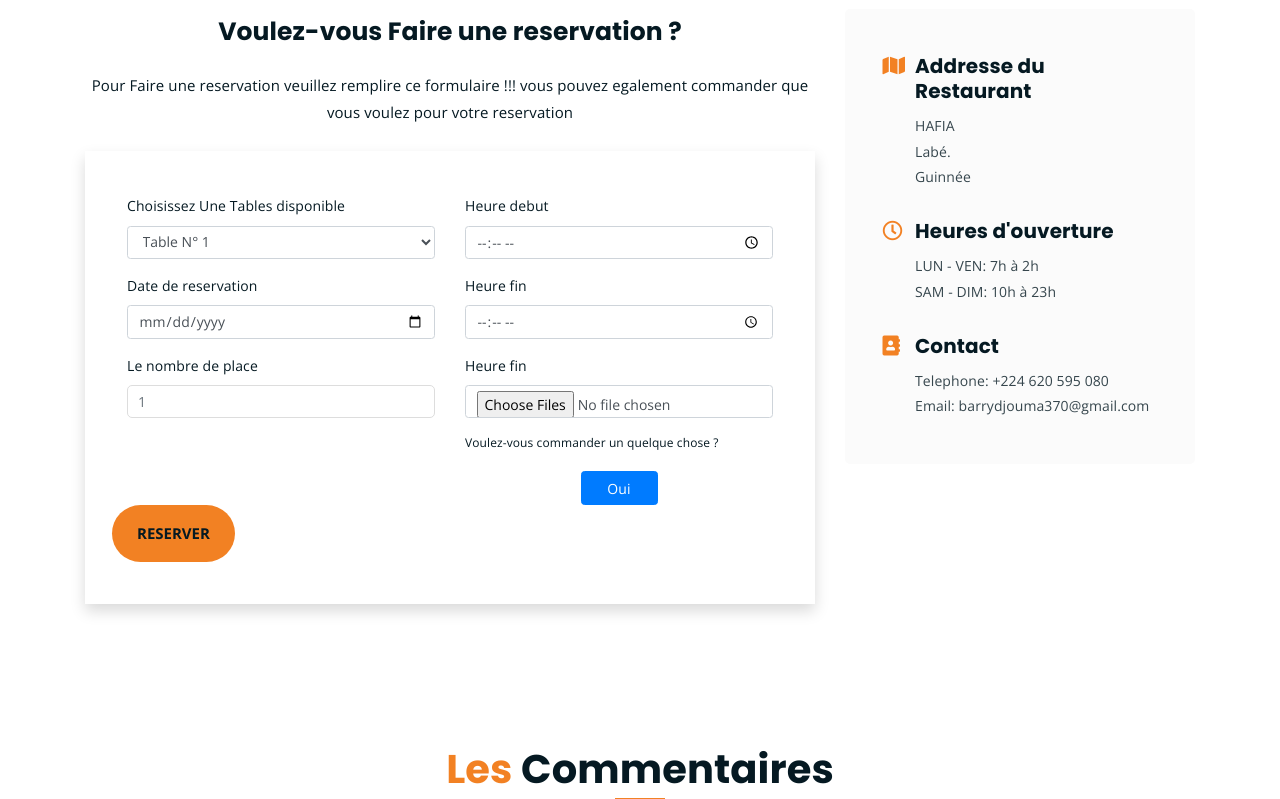
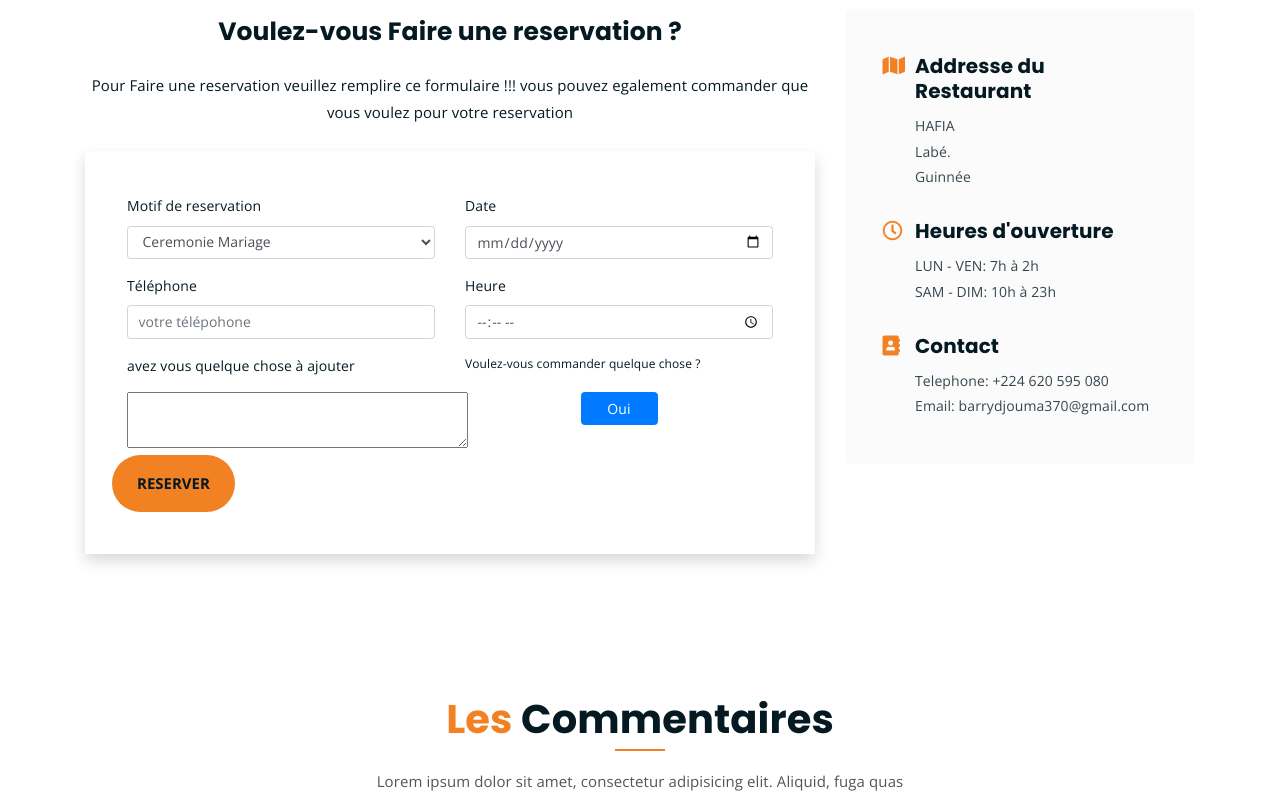
Before and after one commit to Djouma224/dev_resto, a Django app: page /reservation in a window 1280 px wide. Shown: the part 550-1349 px from the top of the page. Run offline with Django 4.2, Linux system fonts and the light colour scheme; data comes from the database, SQL or seed files in the repository; some libraries are stand-ins or nearby versions.

Commit message:
gestion de la reservation dans ce commit nous avons gérer le systeme de reservation nous avons crées la views avec toute les logique de reservation qui serons misent à jours si nécessaire.

```diff
--- a/RESTAURANT/gestion_produits/gestion_produit/models.py
+++ b/RESTAURANT/gestion_produits/gestion_produit/models.py
@@ -72,11 +72,27 @@
 
 # Model pour la gestion des reservations
 class Reservation(models.Model):
-    Num_table = models.CharField(max_length=5)
+   # Num_table = models.CharField(max_length=5)
+    type_reservation = [
+       ("Ceremonie Mariage","Ceremonie Mariage"),
+       ("Aniversaire","Aniversaire"),
+       ("Dîner","Dîner")
+        ]
+    status = [
+        ("confirmée","confirmée"),
+        ("en attente","en attente"),
+        ("annulée","annulée")
+    ]
+    client = models.ForeignKey(utilisateurs,on_delete=models.CASCADE)
+    phone_number = models.CharField(max_length = 9)
     date = models.DateField()
     heure = models.TimeField()
-    nombre_personnes = models.IntegerField()
-    plats_commandes = models.ManyToManyField(Produits)
+    reservation = models.CharField(max_length = 32, choices =type_reservation, default = "Dîner")
+    statu = models.CharField(max_length = 32,choices = status, default = "en attente")
+    #nombre_personnes = models.IntegerField()
+    note = models.TextField(blank = True)
+    #plats_commandes = models.ManyToManyField(Produits)
+
 
     def __str__(self):
-        return f"Réservation du {self.date} à {self.heure}"
+        return f"Réservation du {self.date} à {self.heure} pour {self.reservation}"
--- a/RESTAURANT/gestion_produits/gestion_produit/templates/gestion_produit/reservation.html
+++ b/RESTAURANT/gestion_produits/gestion_produit/templates/gestion_produit/reservation.html
@@ -1,3 +1,5 @@
+
+
 {% load static %}
 {% block header %}
 
@@ -27,52 +29,57 @@
 					</div>
 				 	<div id="form_status"></div>
 					<div class="contact-form large shadow p-5">
-						<form type="POST" id="fruitkha-contact" onSubmit="return valid_datas( this );">
+						<form method ="POST" id="reservation-form">
+							 {% csrf_token %}
 							<div class="row">
 								<div class="col-md-6">
 									<div class="form-group">
-										<label for="">Choisissez Une Tables disponible</label>
-										<select class="form form-control" name="table" id="">
-											<optgroup label="Tables disponibles">
-												<option value="1">Table N° 1</option>
-												<option value="2">Table N° 2</option>
-												<option value="6">Table N° 6</option>
-												<option value="8">Table N° 8</option>
+										<label for="reservation">Motif de reservation</label>
+										<select class="form form-control" name="reservation" id="">
+											<optgroup label="reservez pour">
+												{% for reserve in type_reservation  %}
+												<option value="{{ reserve.0  }}">{{ reserve.1 }}</option>
+												{% endfor %}
+
+
 											</optgroup>
 										</select>
 									</div>
 									<div class="form-group">
-										<label for="">Date de reservation</label>
-										<input type="date" class="form form-control" placeholder="Date de reservation">
+										<label for="">Téléphone</label>
+										<input type="text" name ="tel" class="form form-control" placeholder="votre télépohone">
 									</div>
 									<p class="form-group">
-										<div><label for="">Le nombre de place</label></div>
-										<input class="form form-control w-100" type="number"name="name" id="name" min="1" placeholder="1">
+										<div><label for="message">avez vous quelque chose à ajouter</label></div>
+										<textarea name="message" id="message" cols="40" rows="2" class="mt-2"></textarea>
 									</p>
+									{% if error_messages %}
+									<div class="alert alert-danger" id="error-container">
+										{% for message in error_messages  %}
+											<p>{{ message }}</p>
+										{% endfor %}
+									</div>
+									{% endif %}
 
 								</div>
 								<div class="col-md-6">
 									<div class="form-group">
-										<label for="">Heure debut</label>
-										<input type="time" class="form form-control" placeholder="Heure Debut">
+										<label for="date">Date</label>
+										<input type="date" name="date" class="form form-control" placeholder="date reservation">
 									</div>
 									<div class="form-group">
-										<label for="">Heure fin</label>
-										<input type="time" class="form form-control" placeholder="Heure fin">
+										<label for="time">Heure</label>
+										<input type="time" name = "time" class="form form-control" placeholder="Heure reservation">
 									</div>
-									<div class="form-group">
+									{% comment %}
+										<div class="form-group">
 										<label for="">Heure fin</label>
 										<input type="file" class="form form-control" multiple>
 									</div>
-									<p style="font-size: 12px;">Voulez-vous commander un quelque chose ?</p>
+									{% endcomment %}
+									<p style="font-size: 12px;">Voulez-vous commander quelque chose ?</p>
 									<p class="d-flex justify-content-center"><a href="" class="btn btn-primary text-white w-25"> Oui </a></p>
-									<!--
-										<div><label for="">Votre Email</label></div>
-										<input class="form form-control" type="email" placeholder="Votre Email" name="email" id="email">
-									<p class="form-group">
-										<p><label for="">Telephone</label></p>
-										<input class="form form-control" type="tel" placeholder="Telephone" name="phone" id="phone">
-									</p> -->
+
 								</div>
 								<p><input type="submit" value="Reserver"></p>
 							</div>
@@ -100,8 +107,35 @@
 	</div>
 	<!-- end contact form -->
 
-	<!-- footer -->
+	<!-- footer
+	<script>
+		document.getElementById('reservation-form').addEventListener('submit', function (event) {
+			event.preventDefault();  // Empêcher la soumission du formulaire par défaut
 
+			var formData = new FormData(this);
+
+			fetch('{% url 'reservation' %}', {
+				method: 'POST',
+				body: formData
+			})
+			.then(response => response.json())
+			.then(data => {
+				if (!data.success) {
+					var errorContainer = document.getElementById('error-container');
+					errorContainer.innerHTML = '';  // Effacer les messages d'erreur précédents
+					data.error_messages.forEach(function (message) {
+						var errorParagraph = document.createElement('p');
+						errorParagraph.textContent = message;
+						errorContainer.appendChild(errorParagraph);
+					});
+				}
+			})
+			.catch(error => {
+				console.error('Une erreur s\'est produite lors de la réservation :', error);
+			});
+		});
+	</script>
+	 -->
 
 	{% block footer %}
 
--- a/RESTAURANT/gestion_produits/gestion_produit/views.py
+++ b/RESTAURANT/gestion_produits/gestion_produit/views.py
@@ -1,7 +1,9 @@
 #from django.http import JsonResponse
-
+from django.contrib import messages
+from datetime import datetime
+from django.utils import timezone
 from django.shortcuts import render,get_object_or_404,redirect,HttpResponse
-from .models import Produits,Categorie,Card,Order,Commentaires
+from .models import Produits,Categorie,Card,Order,Commentaires, Reservation
 from django.urls import reverse
 from django.contrib.auth.decorators import login_required
 
@@ -53,7 +55,56 @@
     return render(request,'gestion_produit/about.html')
 
 def reservation(request):
-    return render(request,'gestion_produit/reservation.html')
+
+    type_reservation = Reservation.type_reservation
+
+
+
+
+    if request.method == 'POST':
+
+        user = request.user
+        type_reserve = request.POST.get('reservation')
+        date_str = request.POST.get('date')
+        time_str = request.POST.get('time')
+        tel = request.POST.get('tel')
+        message = request.POST.get('message')
+
+
+        date = datetime.strptime(date_str, '%Y-%m-%d').date()  # Convertir en objet datetime.date
+        time = datetime.strptime(time_str, '%H:%M').time()  # Convertir en objet datetime.time
+
+
+        existing_reservation = Reservation.objects.filter( date=date, heure =time, reservation = "Ceremonie Mariage")
+
+        if existing_reservation.exists():
+            # Si le créneau est pris, vous pouvez afficher un message d'erreur ou rediriger vers une autre page
+           messages.error(request, 'Ce créneau est déjà pris. Veuillez choisir un autre.')
+
+        # Vérifier si le créneau est dans le passé
+
+        elif (timezone.make_aware(timezone.datetime.combine(date, time)) < timezone.now()):
+            # Si le créneau est dans le passé, affichez un message d'erreur
+           messages.error(request, 'Vous ne pouvez pas réserver dans le passé.')
+
+        # Créer le rendez-vous
+          # Redirige vers la page de confirmation du rendez-vous
+
+        else:
+            reservation = Reservation.objects.create(client=user, phone_number=tel, date=date, heure=time, reservation = type_reserve, note = message)
+            reservation.save()
+
+            return redirect('list_menu')
+    error_messages = messages.get_messages(request)
+
+    context = {
+        "type_reservation": type_reservation,
+        "error_messages":error_messages
+    }
+
+    return render(request,'gestion_produit/reservation.html',context)
+
+
 
     # fonction pour les commentaires
 @login_required(login_url='/login')
--- a/RESTAURANT/gestion_produits/gestion_produits/settings.py
+++ b/RESTAURANT/gestion_produits/gestion_produits/settings.py
@@ -59,6 +59,7 @@
     'django.contrib.auth.middleware.AuthenticationMiddleware',
     'django.contrib.messages.middleware.MessageMiddleware',
     'django.middleware.clickjacking.XFrameOptionsMiddleware',
+
 ]
 
 ROOT_URLCONF = 'gestion_produits.urls'
```
Also changed, not shown: RESTAURANT/gestion_produits/gestion_produit/admin.py (+35 -1 lines), RESTAURANT/gestion_produits/db.sqlite3, RESTAURANT/gestion_produits/gestion_produit/migrations/0005_remove_reservation_num_table_and_more.py (added), RESTAURANT/gestion_produits/gestion_produit/migrations/0006_remove_reservation_plats_commandes_and_more.py (added), RESTAURANT/gestion_produits/gestion_produit/migrations/0007_remove_reservation_note.py (added), RESTAURANT/gestion_produits/gestion_produit/migrations/0008_reservation_note.py (added), RESTAURANT/gestion_produits/gestion_produit/migrations/0009_reservation_reservation.py (added), RESTAURANT/gestion_produits/media/profile/images.jpeg (added).
